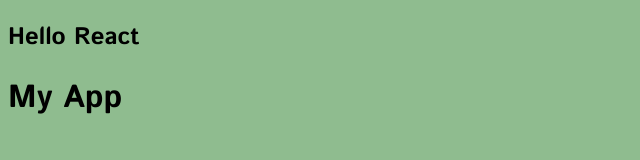
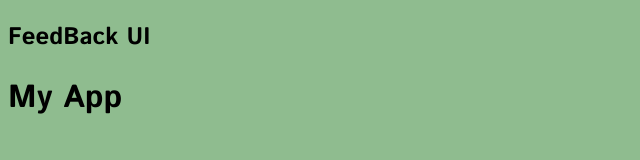
Before and after one commit to OybekKayumov/feedback-app, a React (Create React App) app: page / in a window 1280 px wide. Shown: the top 160 px of the page, without its empty margins (0-640 px from the left). Built offline with nearby package versions, Linux system fonts and the light colour scheme.

Commit message:
add default props

```diff
--- a/src/App.js
+++ b/src/App.js
@@ -5,7 +5,8 @@ function App() {
 
   return (
     <>
-      <Header text="Hello React"/>
+      {/* <Header text="Hello React"/> */}
+      <Header />
       <div className="container">
         <h1>My App</h1>
       </div>
--- a/src/components/Header.jsx
+++ b/src/components/Header.jsx
@@ -16,4 +16,8 @@ function Header({ text }) {
   )
 }
 
+Header.defaultProps = {
+  text: 'FeedBack UI'
+}
+
 export default Header
```
